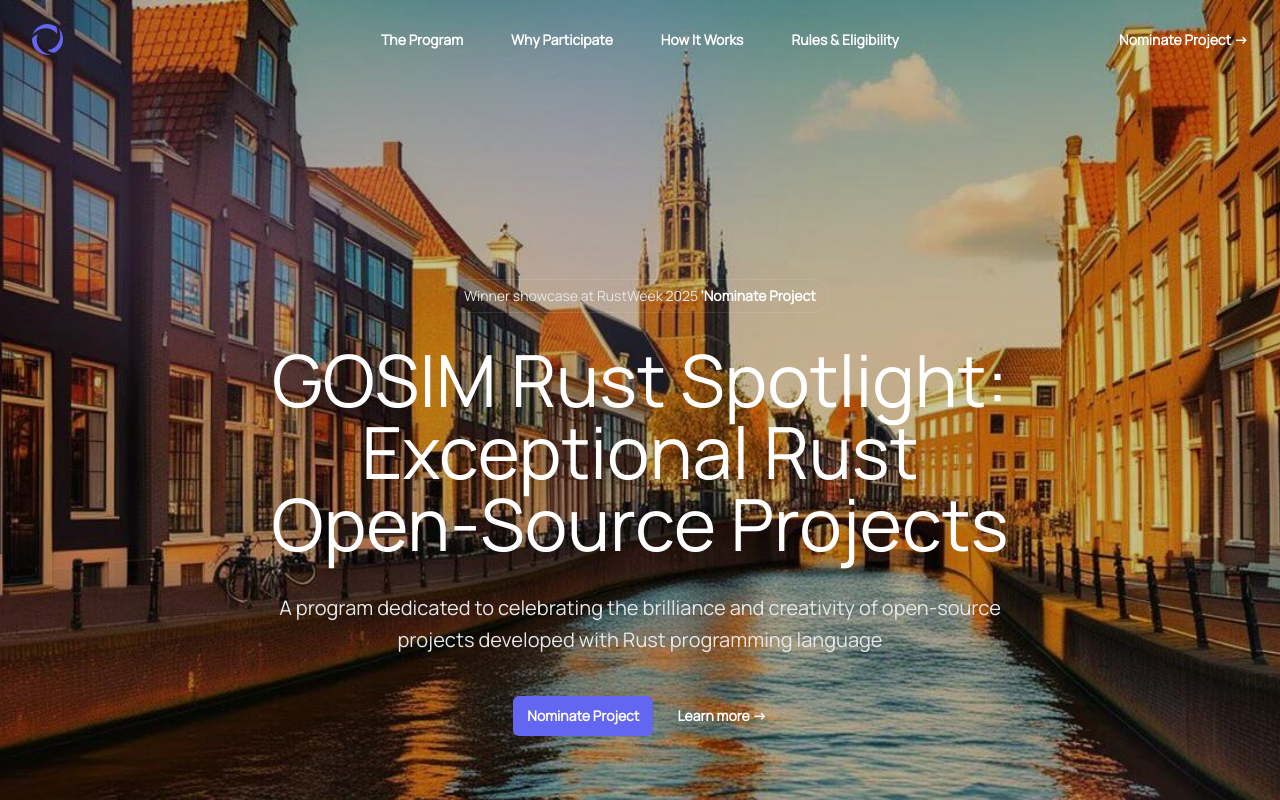
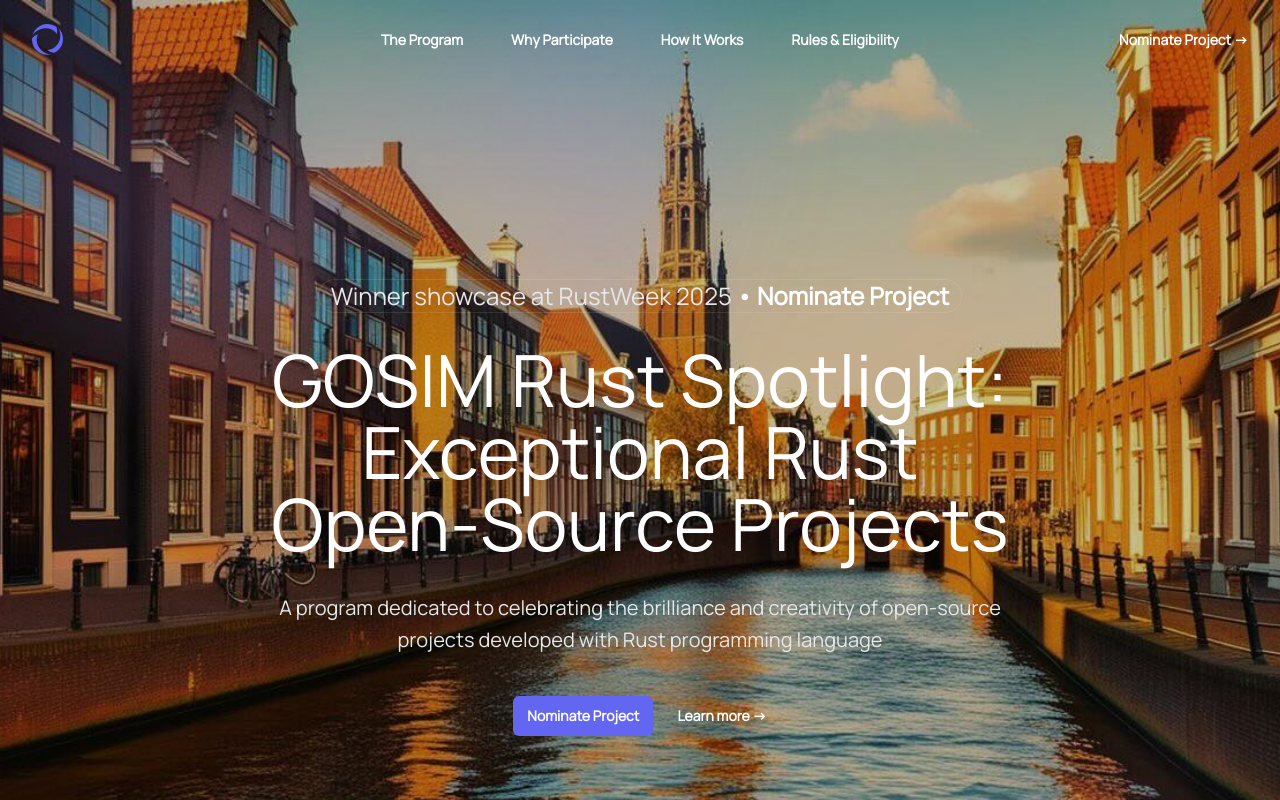
Before and after one commit to gosimfoundation/gosim-spotlight, a Vue app: page / in a window 1280 px wide. Shown: the top 800 px of the page. Built offline with nearby package versions, Linux system fonts and the light colour scheme.

Commit message:
make title bigger

```diff
--- a/src/components/HeroSection.vue
+++ b/src/components/HeroSection.vue
@@ -15,10 +15,10 @@
         <div class="mx-auto max-w-3xl py-32 sm:py-48 lg:py-56">
           <div class="hidden sm:mb-8 sm:flex sm:justify-center">
             <div
-              class="relative rounded-full px-3 py-1 text-sm/6 text-gray-200 ring-1 ring-white/10 hover:ring-white/20">
+              class="relative rounded-full px-3 py-1 text-2xl/6 text-gray-200 ring-1 ring-white/10 hover:ring-white/20">
               Winner showcase at RustWeek 2025
               <a class="font-semibold text-white"
-                @click="scrollToSection($event, '#nominate')">'Nominate Project</a>
+                @click="scrollToSection($event, '#nominate')"> • Nominate Project</a>
             </div>
           </div>
           <div class="text-center">
```
